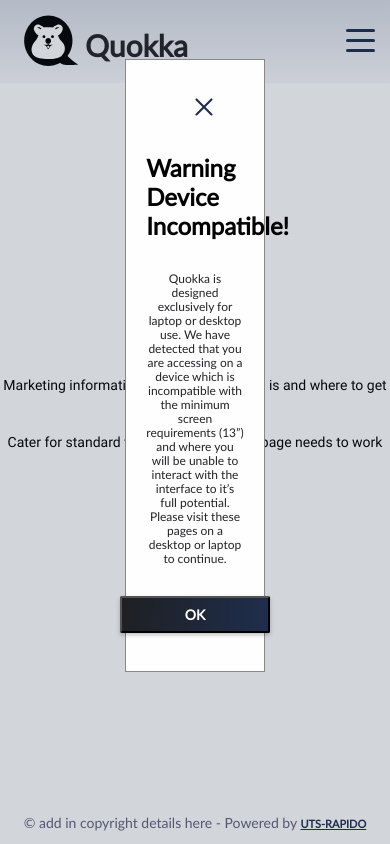
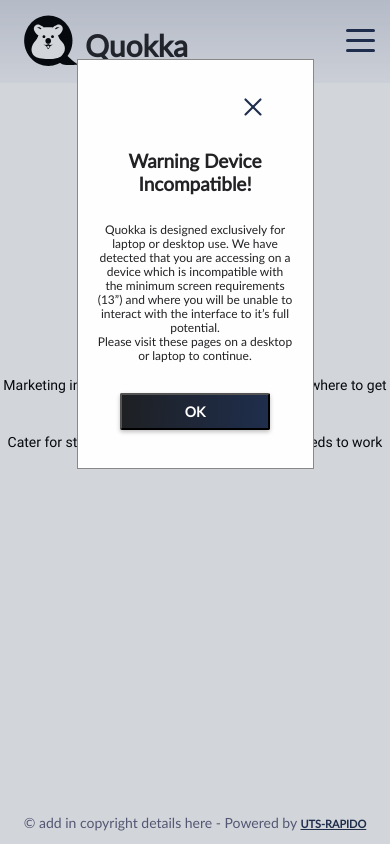
Before and after one commit to devitt1/Quokka-Web, a React (Create React App) app: page / in a window 390 px wide. Built offline with nearby package versions, Linux system fonts and the light colour scheme; no server answers.

Commit message:
Fix modal stylings and media queries

```diff
--- a/src/common/dimen.scss
+++ b/src/common/dimen.scss
@@ -1 +1,2 @@
 $mobile-max-width: 770px;
+$min-browser-width: 1100px;
--- a/src/components/ModalContainer/Modal/ConnectionModal.tsx
+++ b/src/components/ModalContainer/Modal/ConnectionModal.tsx
@@ -13,6 +13,7 @@ import {Button} from "../../Button/Button";
 import Input from "../../Input/Input";
 import {RootState} from "../../../redux/reducers/rootReducer";
 import {Exception} from "sass";
+import StackLayout from "../../StackLayout/StackLayout";
 
 
 const ConnectionModal : React.FC<ModalProps>= (props) => {
@@ -61,6 +62,7 @@ const ConnectionModal : React.FC<ModalProps>= (props) => {
                     <p>Instructions about what the user should do or expect
                         when connecting to a Quokka device.</p>
                     <p>Connect a Quokka device to use the circuit builder.</p>
+                    <StackLayout orientation="vertical">
                         <Input
                             type="text"
                             styleTypes={['default']}
@@ -68,11 +70,10 @@ const ConnectionModal : React.FC<ModalProps>= (props) => {
                             onKeyDown={handleKeyDown}
                             placeholder="Device name"
                         />
-                    <div className={styles.buttonGroup}>
                         <Button selected={false} name='Connect' onClick={async() => handleConnectBtnClicked()}
                                 types={['standardBtn']}
                         />
-                    </div>
+                    </StackLayout>
                 </>)
             case 'Connecting':
                 return (
--- a/src/components/ModalContainer/Modal/Modal.module.scss
+++ b/src/components/ModalContainer/Modal/Modal.module.scss
@@ -20,7 +20,13 @@
     border: 1px solid #888;
     display: flex;
     flex-direction: column;
-    width: 25%; /* Could be more or less, depending on screen size */
+    width: 30%; /* Could be more or less, depending on screen size */
+
+    @media screen and (max-width: $min-browser-width) {
+      width: 50%;
+    }
+
+
     img {
       &.closeModalIcon {
         align-self: flex-end;
@@ -32,7 +38,7 @@
     }
 
 
-    h1, h3 {
+    h1, h2, h3 {
       font-style: normal;
       font-weight: 600;
       font-size: 19px;
@@ -49,7 +55,6 @@
       font-size: 12px;
       line-height: 14px;
       text-align: center;
-
       color: #222225;
     }
 
@@ -59,16 +64,6 @@
       margin: 18px 31px;
       width: 60px;
       height: 60px;
-    }
-
-    .buttonGroup {
-      display: flex;
-      flex-direction: row;
-      align-items: center;
-      align-content: center;
-      justify-content: center;
-
-
     }
 
     .spinner {
@@ -82,10 +77,7 @@
       border: 4px solid;
       border-color: $cornflower-blue $cornflower-blue $cornflower-blue transparent;
       animation: spinner 0.75s linear infinite;
-
-
     }
-
     @keyframes spinner {
       0% {
         transform: rotate(0deg);
@@ -94,11 +86,5 @@
         transform: rotate(360deg);
       }
     }
-
-
-
-
   }
-
-
 }
--- a/src/components/ModalContainer/Modal/Modal.tsx
+++ b/src/components/ModalContainer/Modal/Modal.tsx
@@ -44,21 +44,21 @@ export const Modal : React.FC<ModalProps> = (children) => {
             case "SaveCompoundGateModal":
                 return <SaveCompoundGateModal id={id} type={type} state={state}/>
             case "WarningDeviceIncompatibleModal":
-                return <>
+                return <StackLayout orientation="vertical">
                     <h2>Warning Device Incompatible!</h2>
                     <p> Quokka is designed exclusively for laptop or desktop use.
-                    We have detected that you are accessing on a device which
-                    is incompatible with the minimum screen requirements (13”)
-                    and where you will be unable to interact with the interface to it’s full potential.
-                    <br/>
-                    Please visit these pages on a desktop or laptop to continue.
+                        We have detected that you are accessing on a device which
+                        is incompatible with the minimum screen requirements (13”)
+                        and where you will be unable to interact with the interface to it’s full potential.
+                        <br/>
+                        Please visit these pages on a desktop or laptop to continue.
                     </p>
                     <StackLayout orientation='horizontal'>
                         <Button types={['standardBtn']} name="Ok" onClick={async () => dispatch(closeModal(id))}>
                             Ok
                         </Button>
                     </StackLayout>
-                </>
+                </StackLayout>;
             default:
                 return <div></div>
         }
--- a/src/components/ModalContainer/Modal/RunCircuitModal.tsx
+++ b/src/components/ModalContainer/Modal/RunCircuitModal.tsx
@@ -12,6 +12,7 @@ import {addBuildOutput} from "../../../redux/actions/circuitOutputsAction";
 import {IBuildOutput, IGate} from "../../../common/interfaces";
 import {Button} from "../../Button/Button";
 import Input from "../../Input/Input";
+import StackLayout from "../../StackLayout/StackLayout";
 
 const RunCircuitModal : React.FC<ModalProps> = (props) => {
     const [modalState, setModalState] = useState(props.state);
@@ -63,6 +64,7 @@ const RunCircuitModal : React.FC<ModalProps> = (props) => {
         switch (state) {
             case 'StartRunCircuit':
                 return(<>
+                    <StackLayout orientation="vertical">
                         <h1>Run circuit</h1>
                         <p>Enter how many times you want to run this circuit:</p>
                         <Input
@@ -73,12 +75,13 @@ const RunCircuitModal : React.FC<ModalProps> = (props) => {
                             placeholder="Enter number"
                         />
                         <p className={styles.italic}>Estimated processing time = {estimatedBuildTime}</p>
-                    <div className={styles.buttonGroup}>
+                        <StackLayout orientation="horizontal">
                             <Button name={'Cancel'} types={['standardBtn']}
                                     onClick={async () => handleCancelBtnClicked()}/>
                             <Button name={'Run'} types={['standardBtn']}
                                     onClick={async () => handleRunBtnClicked()}/>
-                    </div>
+                        </StackLayout>
+                    </StackLayout>
                 </>)
             default:
                 return <div><h1>Error Opening Modal</h1></div>;
```
Lines whose indentation alone changed are shown as unchanged.
